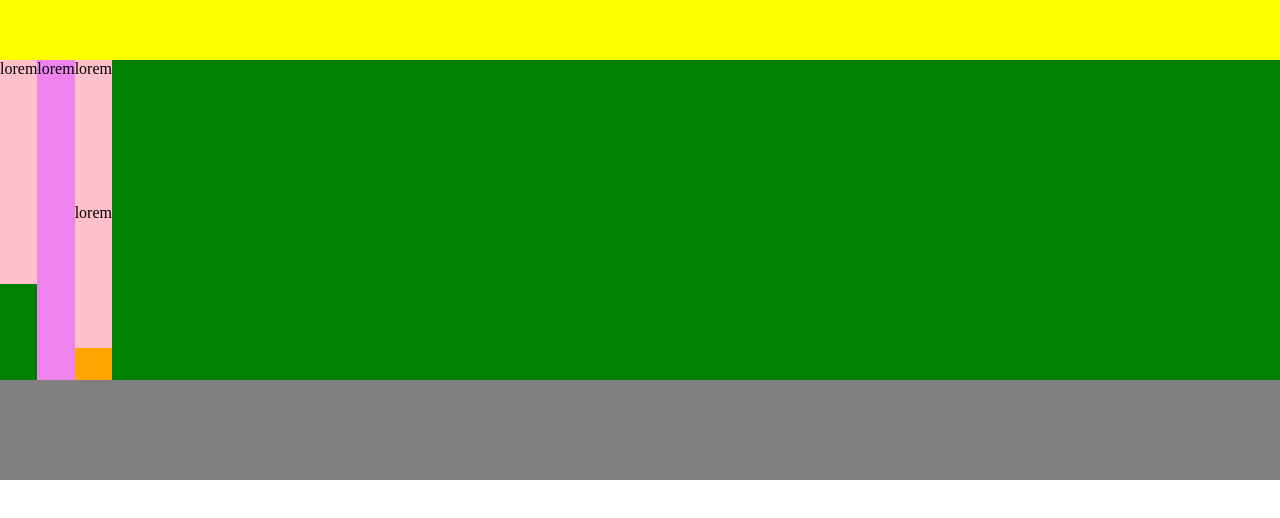
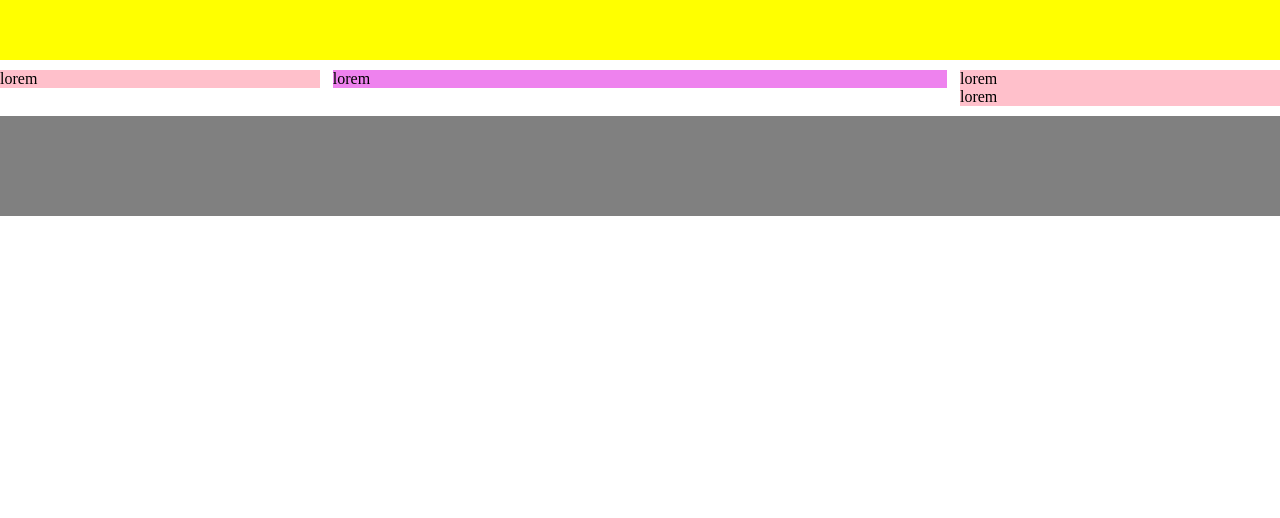
Before and after one commit to FreekAlberti/htmlcss-struttura-wp, a plain HTML site: page index.html in a window 1280 px wide. Shown: the part 120-638 px from the top of the page. Drawn offline with Linux system fonts and the light colour scheme.

Commit message:
Blocchi separati margin

```diff
--- a/css/style.css
+++ b/css/style.css
@@ -10,8 +10,7 @@
 }
 
 .contenuto {
-  height: 320px;
-  background-color: green;
+  margin: 10px 0;
 }
 
 .contenuto::after {
@@ -22,19 +21,23 @@
 
 .sinistra {
   height: 70%;
+  width: 25%;
   background-color: pink;
   float: left;
 }
 
 .centro {
   height: 100%;
+  width: 48%;
+  margin-right: 1%;
+  margin-left: 1%;
   background-color: violet;
   float: left;
 }
 
 .destra {
   height: 100%;
-  background-color: orange;
+  width: 25%;
   float: left;
 }
 
```
